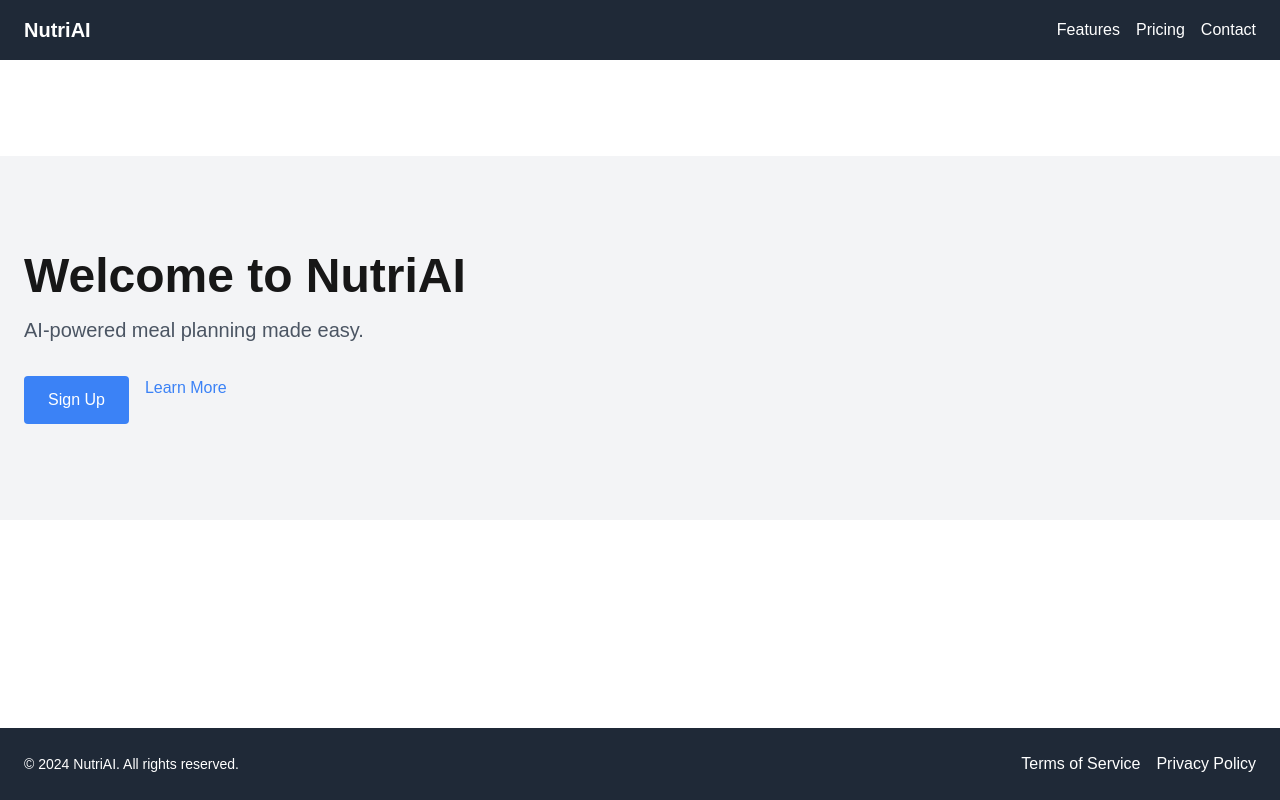
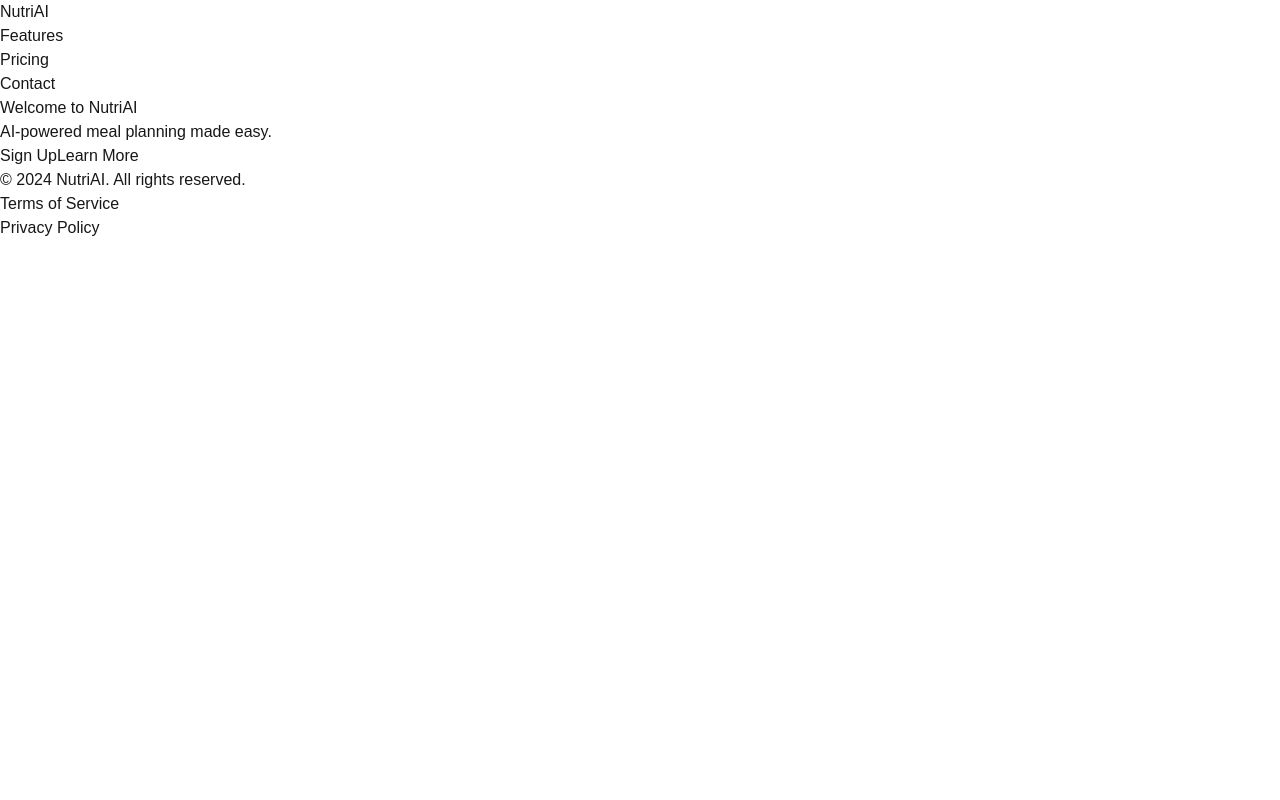
Before and after one commit to jobgator/NutriAI, a Next.js app: page / in a window 1280 px wide. Built offline with nearby package versions, Linux system fonts and the light colour scheme; no server answers.

Commit message:
added tailwind back

```diff
--- /dev/null
+++ b/postcss.config.js
@@ -0,0 +1,6 @@
+module.exports = {
+  plugins: {
+    tailwindcss: {},
+    autoprefixer: {},
+  },
+}
--- /dev/null
+++ b/tailwind.config.js
@@ -0,0 +1,10 @@
+module.exports = {
+    content: [
+        './pages/**/*.{js,ts,jsx,tsx}',
+        './components/**/*.{js,ts,jsx,tsx}'
+    ],
+    theme: {
+        extend: {},
+    },
+    plugins: [],
+}
```
